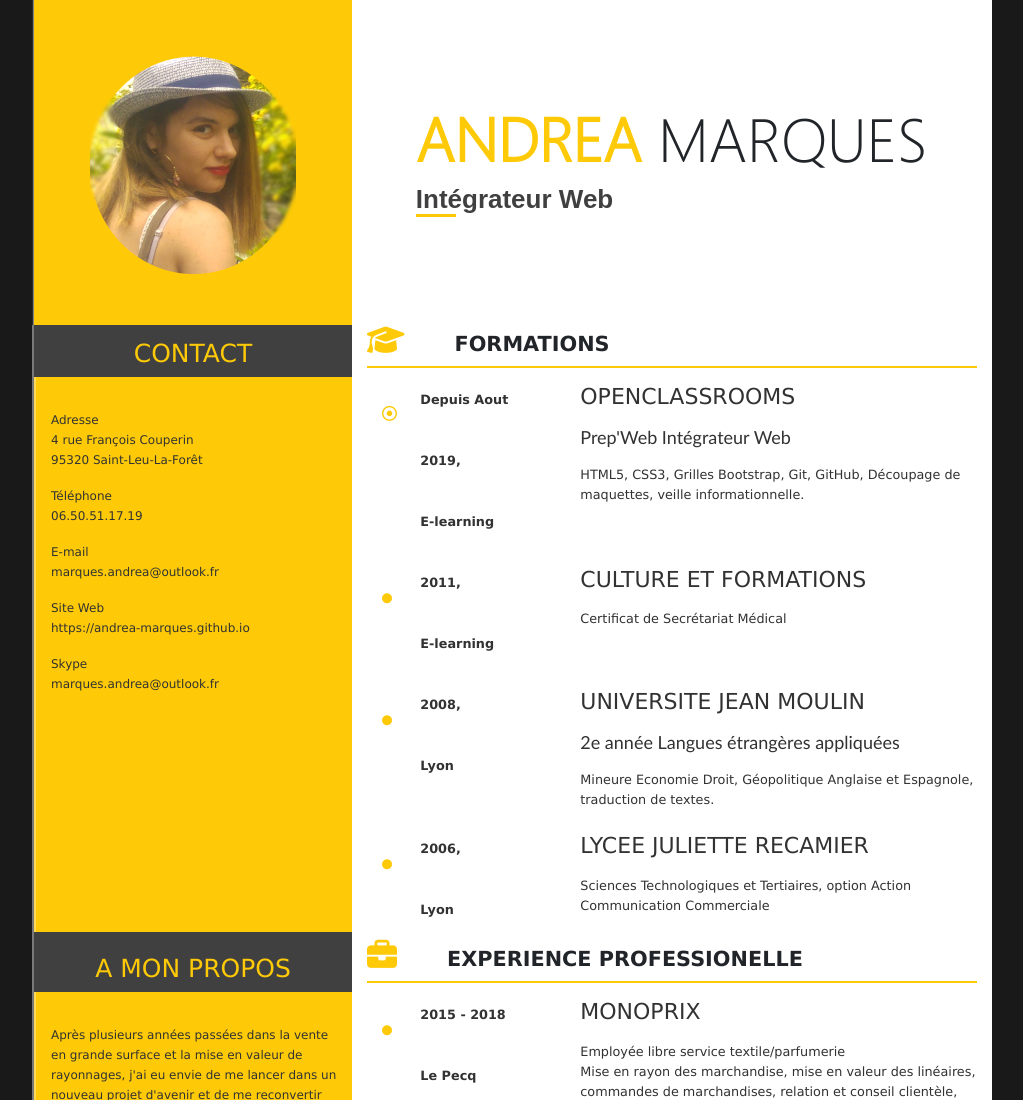
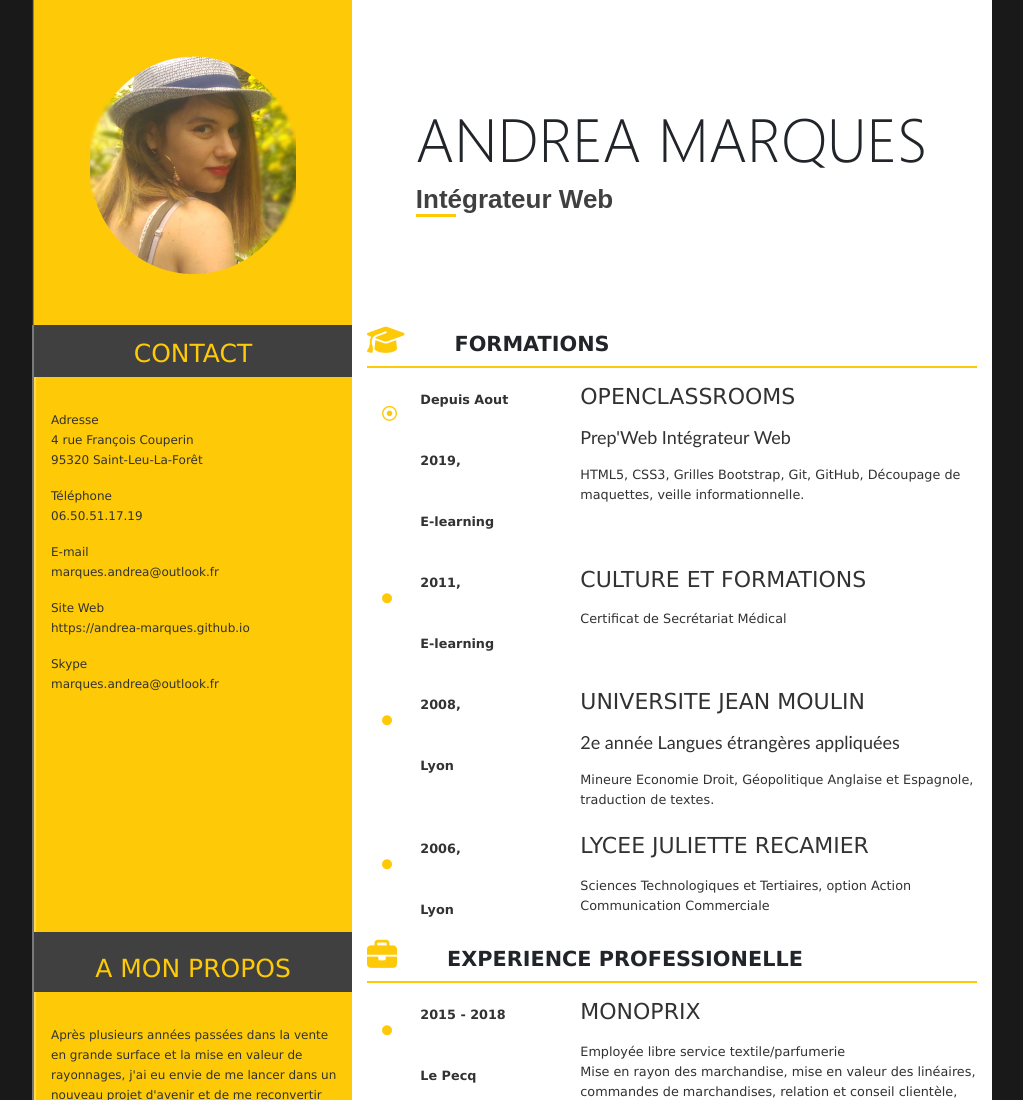
Before and after one commit to Andrea-Marques/projet2, a plain HTML site: page index.html in a window 1280 px wide. Shown: the top 1100 px of the page, without its empty margins (128-1151 px from the left). Drawn offline with Linux system fonts and the light colour scheme.

Commit message:
modification balise strong

```diff
--- a/index.html
+++ b/index.html
@@ -15,7 +15,7 @@
     			<aside class="col-4 d-none d-md-block photo"><img class="img-fluid" src="images/photo.png" height=220 width=206 alt="photo" /></aside>
                 <div class="col titre">
     				<div class="row">
-    					<div class="col"><h1><strong>ANDREA</strong> MARQUES</h1></div>
+    					<div class="col"><h1><span class="prenom">ANDREA</span> MARQUES</h1></div>
     				</div>
     				<div class="row">
     					<div class="col"><p class="profession">Intégrateur Web</p></div>
```
